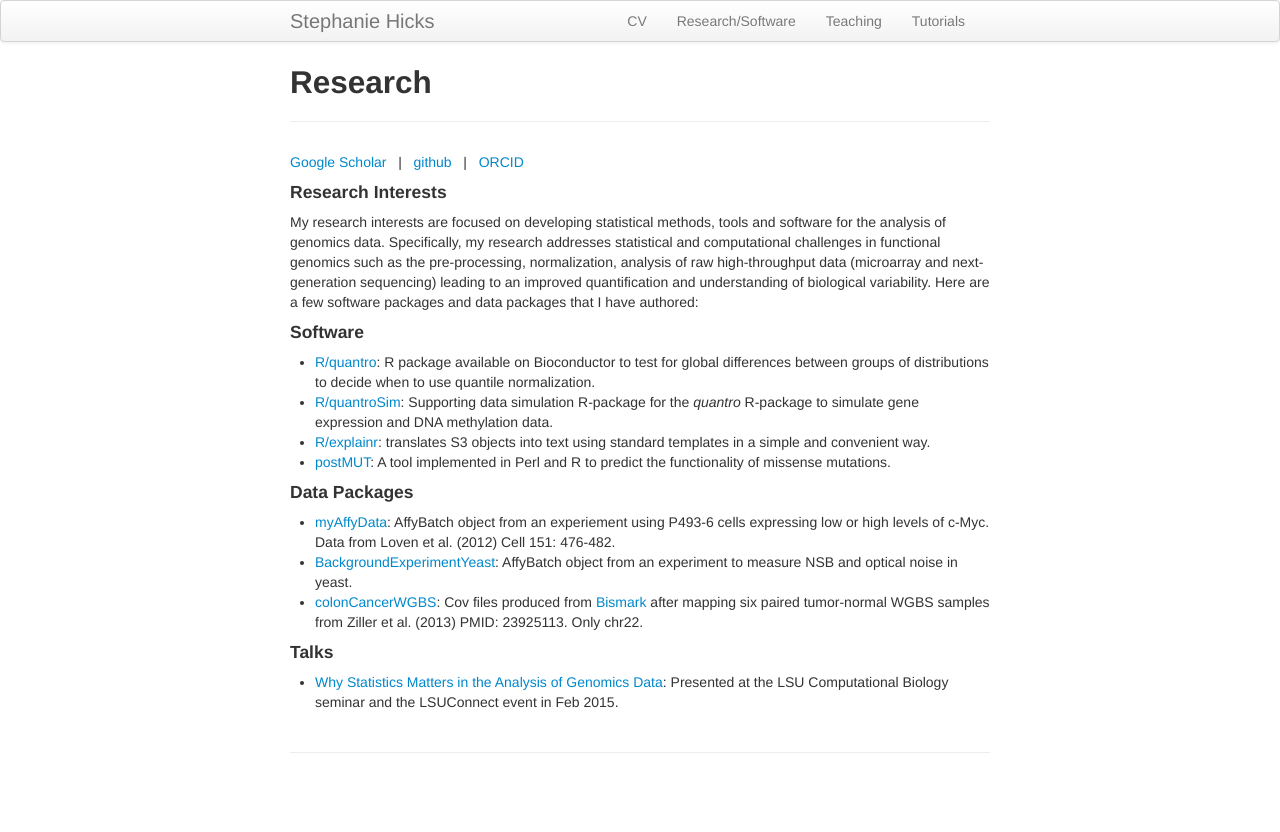
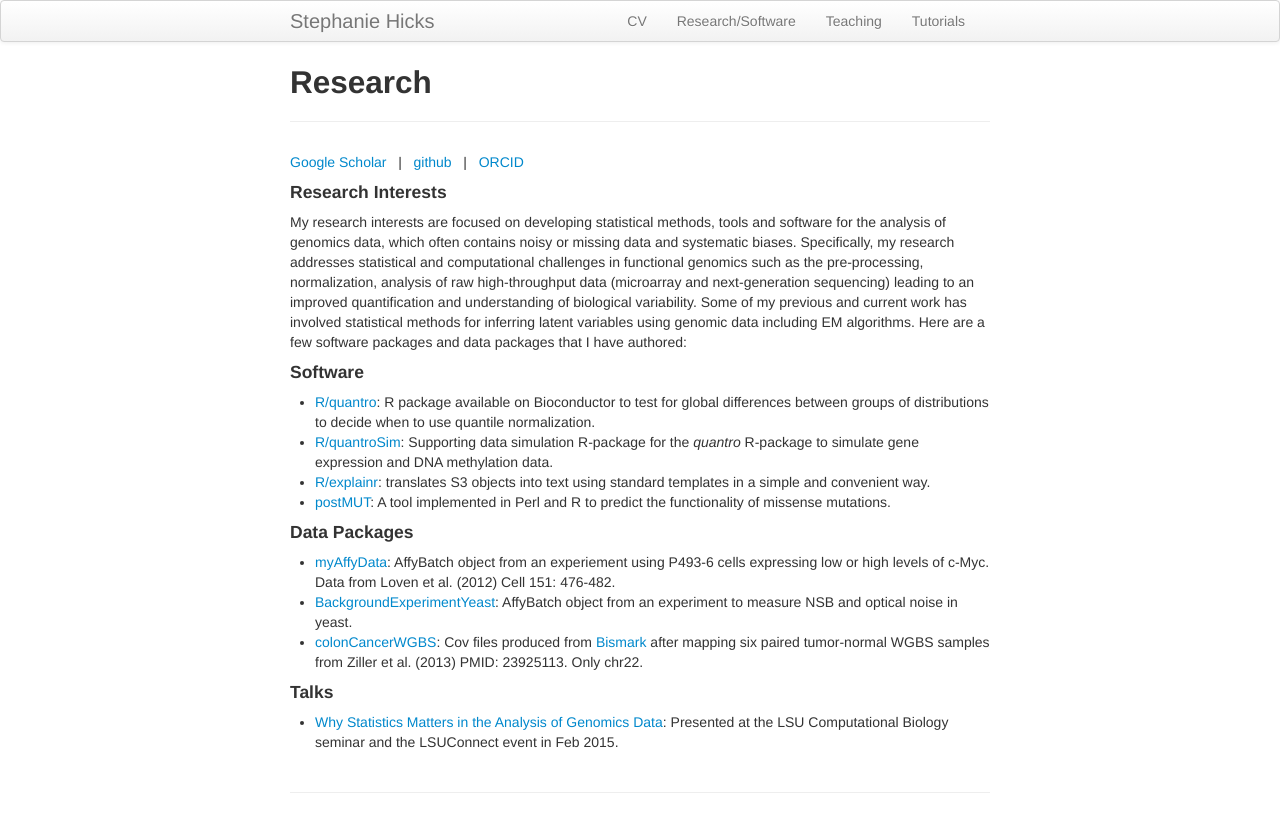
Before and after one commit to jmcgread/stephaniehicks.github.io, a Jekyll site: the page built from pages/research.md, in a window 1280 px wide. Shown: the top 832 px of the page. Built offline with Jekyll 4.4.1, drawn with Linux system fonts in a browser that asks for light colours.

Commit message:
updated introduction

```diff
--- a/pages/research.md
+++ b/pages/research.md
@@ -8,7 +8,7 @@ title: Research
 [ORCID](http://orcid.org/0000-0002-7858-0231)
 
 #### Research Interests
-My research interests are focused on developing statistical methods, tools and software for the analysis of genomics data. Specifically, my research addresses statistical and computational challenges in functional genomics such as the pre-processing, normalization, analysis of raw high-throughput data (microarray and next-generation sequencing) leading to an improved quantification and understanding of biological variability. Here are a few software packages and data packages that I have authored:
+My research interests are focused on developing statistical methods, tools and software for the analysis of genomics data, which often contains noisy or missing data and systematic biases. Specifically, my research addresses statistical and computational challenges in functional genomics such as the pre-processing, normalization, analysis of raw high-throughput data (microarray and next-generation sequencing) leading to an improved quantification and understanding of biological variability. Some of my previous and current work has involved statistical methods for inferring latent variables using genomic data including EM algorithms. Here are a few software packages and data packages that I have authored:
 
 
 #### Software
```
